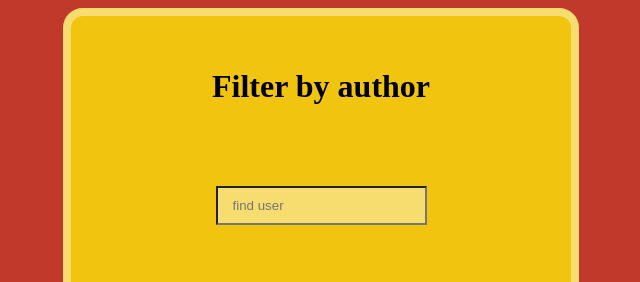
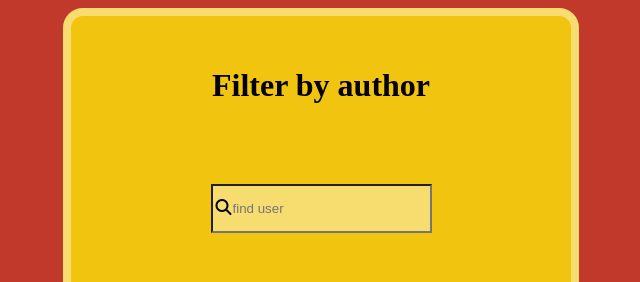
Before and after one commit to zinduaph/Addidas, a plain HTML site: page index.html in a window 1280 px wide. Shown: the top 282 px of the page, without its empty margins (319-959 px from the left). Drawn offline with Linux system fonts and the light colour scheme; grey boxes are pictures that could not be loaded.

Commit message:
add added an icon

```diff
--- a/index.html
+++ b/index.html
@@ -5,13 +5,15 @@
     <meta name="viewport" content="width=device-width, initial-scale=1.0">
     <title>addidas</title>
     <link rel="stylesheet" href="style.css">
+    <script src="https://kit.fontawesome.com/602c8a1d96.js" crossorigin="anonymous"></script>
 </head>
 <body>
    <main class="container">
     <h1>Filter by author</h1>
     <!--search user-->
-    <div>
-        <input type="text" placeholder="find user">
+    <div id="call">
+        <input type="text" placeholder="find user" >
+        <i class="fa-solid fa-magnifying-glass"></i>
     </div>
         <div class="user">
             <img src="https://i.pinimg.com/236x/a4/d9/c0/a4d9c0bf9f1f64cbea7636797ba101b6.jpg" alt="hope alari">
--- a/style.css
+++ b/style.css
@@ -30,7 +30,7 @@ main {
     height: 550px;
 }
 input {
-    padding: 10px 15px;
+    padding: 15px 20px;
     background-color: #f7dc6f;
 }
 #selected {
@@ -39,3 +39,11 @@ input {
     border-radius: 5px;
 
 }
+#call {
+    position: relative;
+}
+#call i {
+    position: absolute;
+    left: 5px;
+    top: 15px;
+}
```
